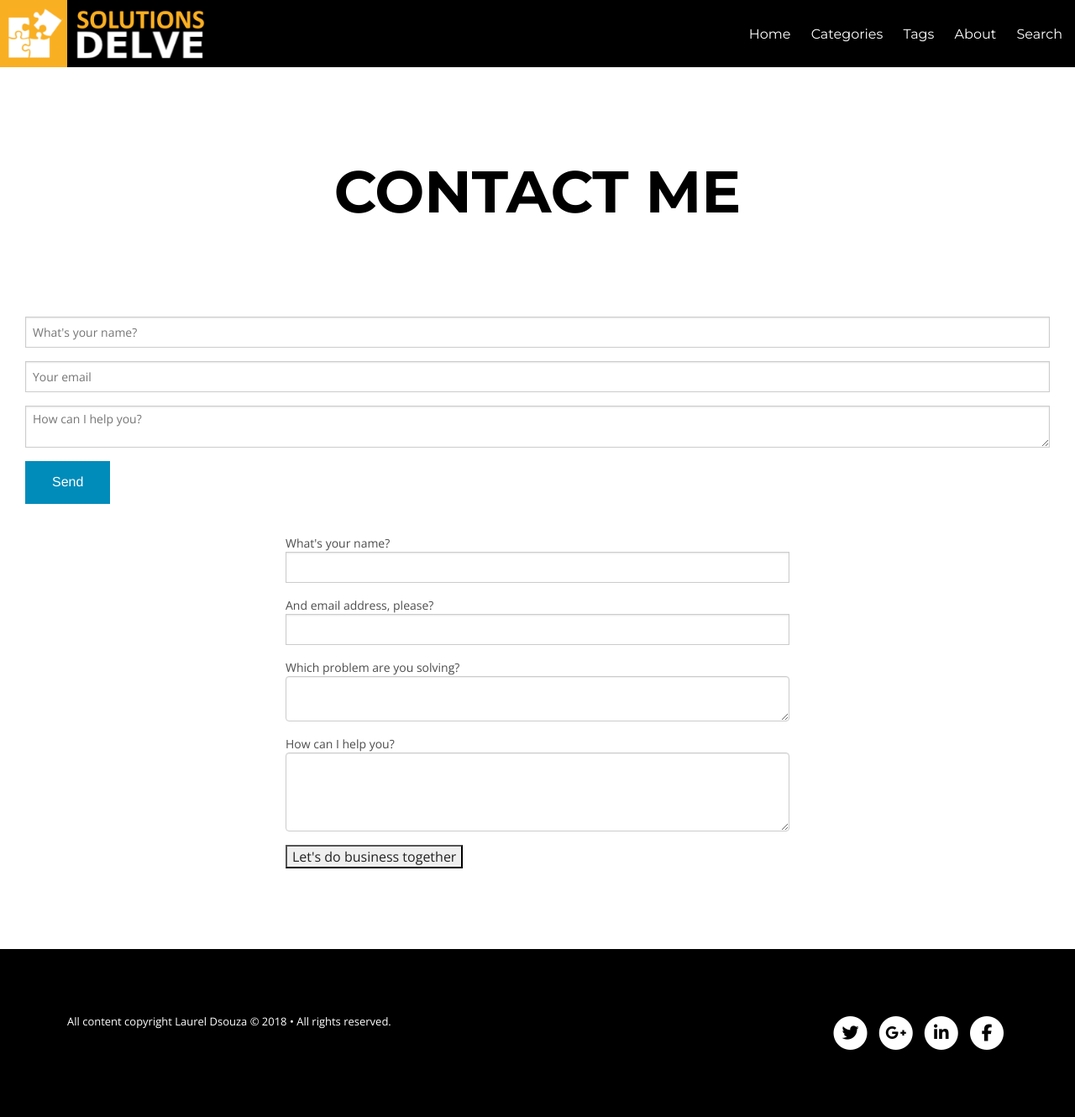
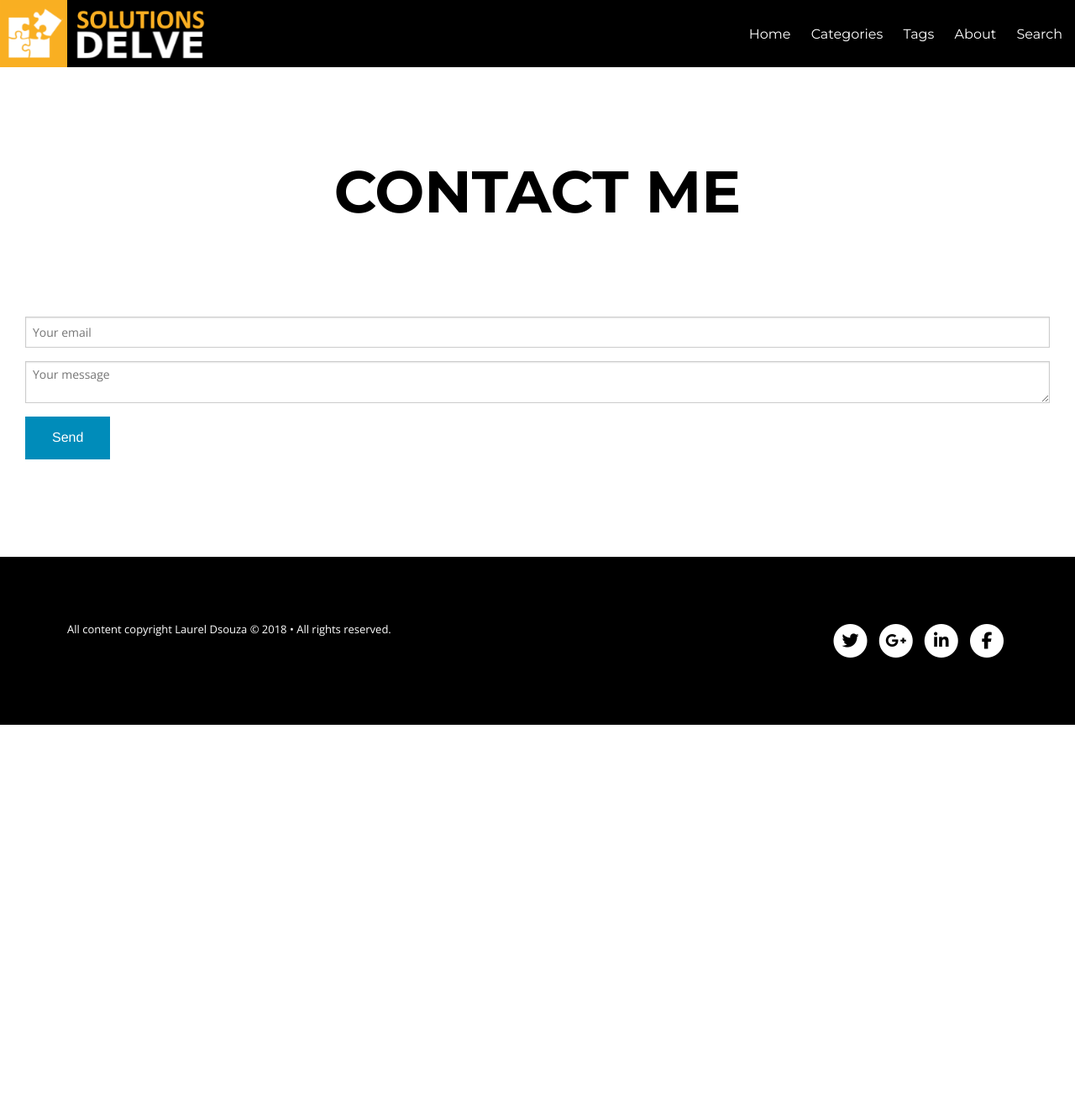
Before and after one commit to ldsouza/ldsouza.github.io, a Jekyll site: the page built from contact.html, in a window 1280 px wide. Shown: the whole page at 84% size. Built offline with Jekyll 4.4.1, drawn with Linux system fonts in a browser that asks for light colours; nearby versions of some CDN libraries; library files that are not in the unit come from our copies; after the commit the page ends 900 px from its top, so only the background shows below that.

Commit message:
Update contact.html

```diff
--- a/contact.html
+++ b/contact.html
@@ -319,43 +319,9 @@ select[multiple].input-lg {
 }
 </style>
 
+
 <form method="POST" action="https://formspree.io/virtua.laurel@gmail.com">
-   <input type="text" name="name" placeholder="What's your name?">
   <input type="email" name="email" placeholder="Your email">
-  <textarea name="message" placeholder="How can I help you?"></textarea>
+  <textarea name="message" placeholder="Your message"></textarea>
   <button type="submit">Send</button>
 </form>
-
-<div id="page-wrap">
-<section class="inner">
-
-
-  <form action="//formspree.io/virtua.laurel@gmail.com" role="form" method="POST">
-    <div class="form-group">
-      <label for="name">What's your name?</label>
-      <input type="text" name="name" class="form-control" required>
-    </div>
-
-    <div class="form-group">
-      <label for="_replyto">And email address, please?</label>
-      <input type="email" name="_replyto" class="form-control" required>
-    </div>
-
-    <div class="form-group">
-      <label for="problem">Which problem are you solving?</label>
-      <textarea name="problem" class="form-control" rows="2"></textarea>
-    </div>
-
-    <div class="form-group">
-      <label for="message">How can I help you?</label>
-      <textarea name="body" class="form-control" rows="4" width="100%" required></textarea>
-    </div>
-
-    <div>
-      <input type="hidden" name="_next" value="//www.solutionsdelve.com/thanks.html">
-      <input type="submit" class="btn btn-lg" value="Let's do business together">
-
-    </div>
-  </form>
-</section>
-</div>
```
